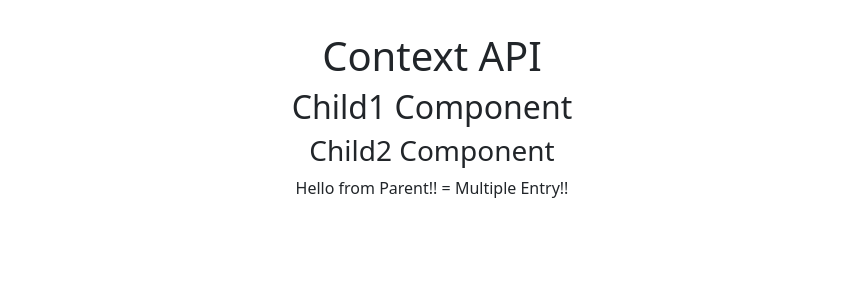
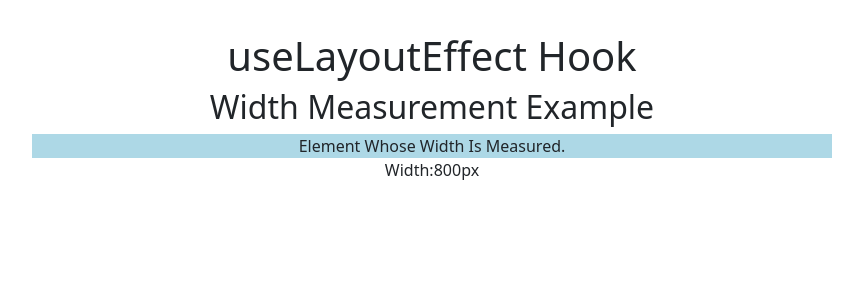
Before and after one commit to codes4education/reactjs_tutorials, a React (Create React App) app: page / in a window 1280 px wide. Shown: the top 300 px of the page, without its empty margins (208-1071 px from the left). Built offline with nearby package versions, Linux system fonts and the light colour scheme.

Commit message:
useLayoutEffect

```diff
--- a/src/App.js
+++ b/src/App.js
@@ -1,26 +1,35 @@
-import React, { createContext } from "react";
+import React, { useState, useRef, useLayoutEffect } from "react";
 import "./App.css";
-import Child1 from "./Child1";
+function App() {
+  const [width, setWidth] = useState(0);
+  const elementRef = useRef(null);
+  console.log(elementRef);
 
-// Create, provider, Consumer
-
-const MyContext = createContext();
-const MyContextNew = createContext();
-
-function App() {
-  const sharedData = "Hello from Parent!!";
-  const sharedDataNew = "Multiple Entry!!";
+  useLayoutEffect(() => {
+    if (elementRef.current) {
+      setWidth(elementRef.current.getBoundingClientRect().width);
+    }
+  }, []);
 
   return (
     <div className="App">
-      <MyContext.Provider value={sharedData}>
-        <MyContextNew.Provider value={sharedDataNew}>
-          <h1>Context API</h1>
-          <Child1 />
-        </MyContextNew.Provider>
-      </MyContext.Provider>
+      <h1>useLayoutEffect Hook</h1>
+
+      <div>
+        <h2>Width Measurement Example</h2>
+        <div
+          ref={elementRef}
+          style={{
+            width: "800px",
+            background: "lightblue",
+            margin: "auto",
+          }}
+        >
+          Element Whose Width Is Measured.
+        </div>
+        <p>Width:{width}px</p>
+      </div>
     </div>
   );
 }
 export default App;
-export { MyContext, MyContextNew };
--- a/src/Child1.js
+++ /dev/null
@@ -1,13 +0,0 @@
-import React from "react";
-import Child2 from "./Child2";
-
-export default function Child1() {
-  return (
-    <>
-      <h2>Child1 Component</h2>
-
-      {/* Example 1 */}
-      <Child2 />
-    </>
-  );
-}
--- a/src/Child2.js
+++ /dev/null
@@ -1,28 +0,0 @@
-import React from "react";
-import { MyContext, MyContextNew } from "./App";
-
-export default function Child2() {
-  // const sharedData = useContext(MyContext);
-  // console.log(sharedData);
-  return (
-    <>
-      <h3>Child2 Component</h3>
-
-      <MyContext.Consumer>
-        {(sharedData) => {
-          return (
-            <MyContextNew.Consumer>
-              {(sharedDataNew) => {
-                return (
-                  <p>
-                    {sharedData} = {sharedDataNew}
-                  </p>
-                );
-              }}
-            </MyContextNew.Consumer>
-          );
-        }}
-      </MyContext.Consumer>
-    </>
-  );
-}
```
